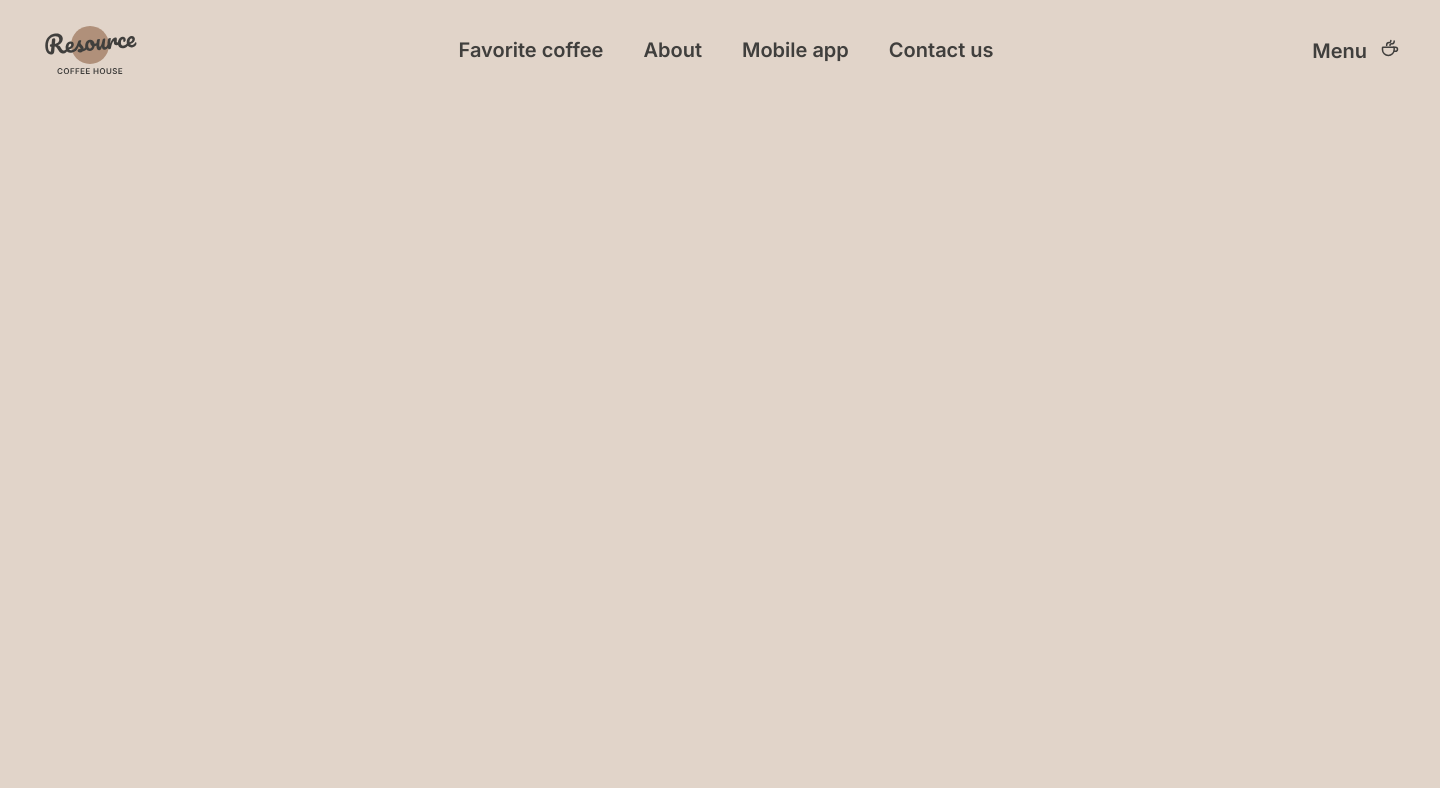
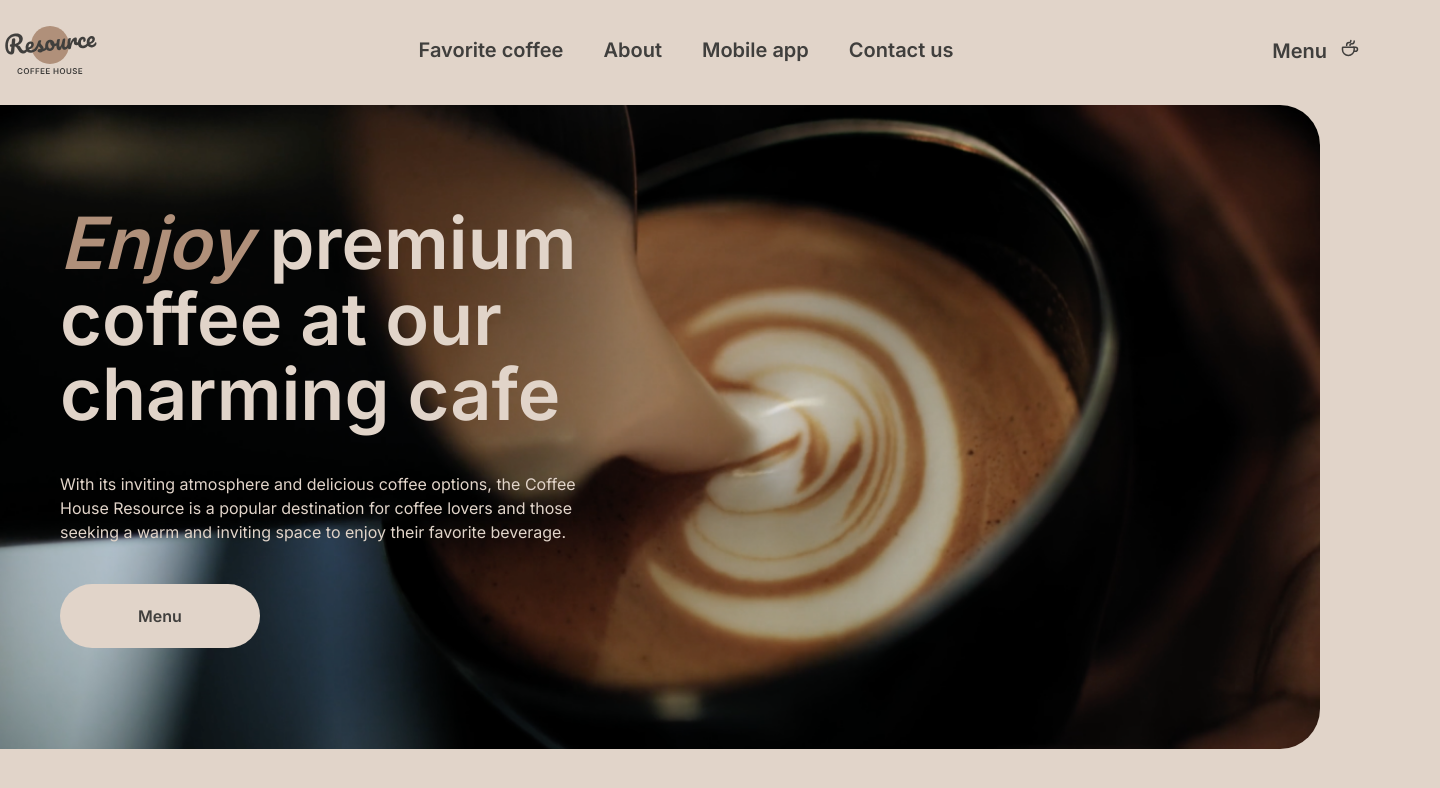
Before and after one commit to whiterabbit8/coffee-house, a website built with Vite: page coffee-house/index.html in a window 1280 px wide. Shown: the whole page, 1440 px wide, since content can reach past the window. Built offline with nearby package versions, Linux system fonts and the light colour scheme.

Commit message:
feat: add enjoy section

```diff
--- a/coffee-house/index.html
+++ b/coffee-house/index.html
@@ -5,8 +5,9 @@
     <link rel="icon" type="image/svg+xml" href="./src/assets/logo.svg"/>
     <meta name="viewport" content="width=device-width, initial-scale=1.0" />
     <link rel="preconnect" href="https://fonts.googleapis.com">
+    <link rel="preconnect" href="https://fonts.googleapis.com">
     <link rel="preconnect" href="https://fonts.gstatic.com" crossorigin>
-    <link href="https://fonts.googleapis.com/css2?family=Inter:wght@600&display=swap" rel="stylesheet">
+    <link href="https://fonts.googleapis.com/css2?family=Inter:wght@400;600&display=swap" rel="stylesheet">
     <link rel="stylesheet" href="./style.scss">
     <title>Coffee House</title>
   </head>
@@ -32,10 +33,26 @@
         </nav>
         <div class="header__menu-btn">
           <span>Menu</span>
-          <img src="./src/assets/coffee-cup.svg" alt="coffee cup">
+          <img class="coffee-cup" src="./src/assets/coffee-cup.svg" alt="coffee cup">
         </div>
       </div>
     </header>
-    <script type="module" src="/main.js"></script>
+    <main>
+      <section class="enjoy container">
+        <img class="enjoy__img" src="./src/assets/img-hero.png" alt="enjoy background">
+        <div class="enjoy__content">
+          <h1 class="enjoy__header">
+            <span>Enjoy</span> premium coffee at our charming cafe
+          </h1>
+          <p class="enjoy__paragraph">
+            With its inviting atmosphere and delicious coffee options, the Coffee House Resource is a popular destination for coffee lovers and those seeking a warm and inviting space to enjoy their favorite beverage.
+          </p>
+          <button class="enjoy__menu-btn">
+            <span>Menu</span>
+            <img class="coffee-cup" src="./src/assets/coffee-cup.svg" alt="coffee cup">
+          </button>
+        </div>
+      </section>
+    </main>
   </body>
 </html>
--- /dev/null
+++ b/coffee-house/src/styles/enjoy.module.scss
@@ -0,0 +1,65 @@
+.enjoy {
+  position: relative;
+  margin-bottom: 100px;
+  height: 644px;
+  color: $text-light;
+
+  &__img {
+    width: 1360px;
+    height: 644px;
+    border-radius: 40px;
+    object-fit: cover;
+  }
+
+  &__content {
+    position: absolute;
+    z-index: 2;
+    top: 100px;
+    left: 100px;
+    width: 530px;
+    height: 444px;
+  }
+
+  &__header {
+    margin-bottom: 40px;
+    font-size: 72px;
+    line-height: 75.6px;
+
+    span {
+      font-style: italic;
+      color: $text-accent;
+    }
+  }
+
+  &__paragraph {
+    margin-bottom: 40px;
+    font-size: 16px;
+    line-height: 24px;
+    font-weight: 400;
+  }
+
+  &__menu-btn {
+    width: 200px;
+    height: 64px;
+    display: flex;
+    align-items: center;
+    justify-content: center;
+    border-radius: 100px;
+    border: none;
+    background: $bg-body;
+    font-size: 16px;
+    line-height: 24px;
+    color: $text-dark;
+    font-weight: 600;
+    transition: 0.3s;
+    cursor: pointer;
+
+    .coffee-cup {
+      display: none;
+    }
+
+    &:hover .coffee-cup {
+      display: block;
+    }
+  }
+}
--- a/coffee-house/styles/header.module.scss
+++ b/coffee-house/src/styles/header.module.scss
@@ -1,4 +1,4 @@
-@import '../variables.scss';
+@import './variables.scss';
 
 .header {
   margin: 20px auto;
@@ -33,11 +33,4 @@
       border-bottom: 2px solid $text-dark;
     }
   }
-
-  &__menu-btn {
-    img {
-      margin-left: 8px;
-    }
-
-  }
 }
--- a/coffee-house/style.scss
+++ b/coffee-house/style.scss
@@ -1,5 +1,6 @@
-@import './variables.scss';
-@import './styles/header.module.scss';
+@import './src/styles/variables.scss';
+@import './src/styles/header.module.scss';
+@import './src/styles/enjoy.module.scss';
 
 * {
   margin: 0;
@@ -13,6 +14,7 @@ body {
   flex-direction: column;
   align-items: center;
   font-family: 'Inter', sans-serif;
+  font-weight: 600;
   background: $bg-body;
 }
 
@@ -34,6 +36,9 @@ li {
 }
 
 .container {
-  width: 1440px;
-  padding: 0 40px;
+  width: 1360px;
 }
+
+.coffee-cup {
+  margin-left: 8px;
+}
```
Also changed, not shown: coffee-house/src/styles/variables.scss (renamed from coffee-house/variables.scss).
